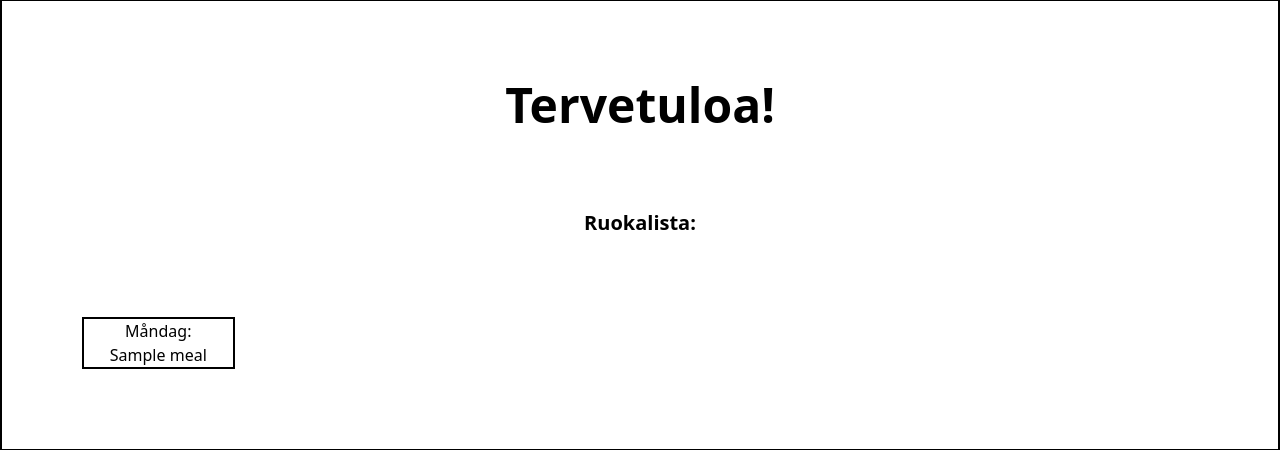
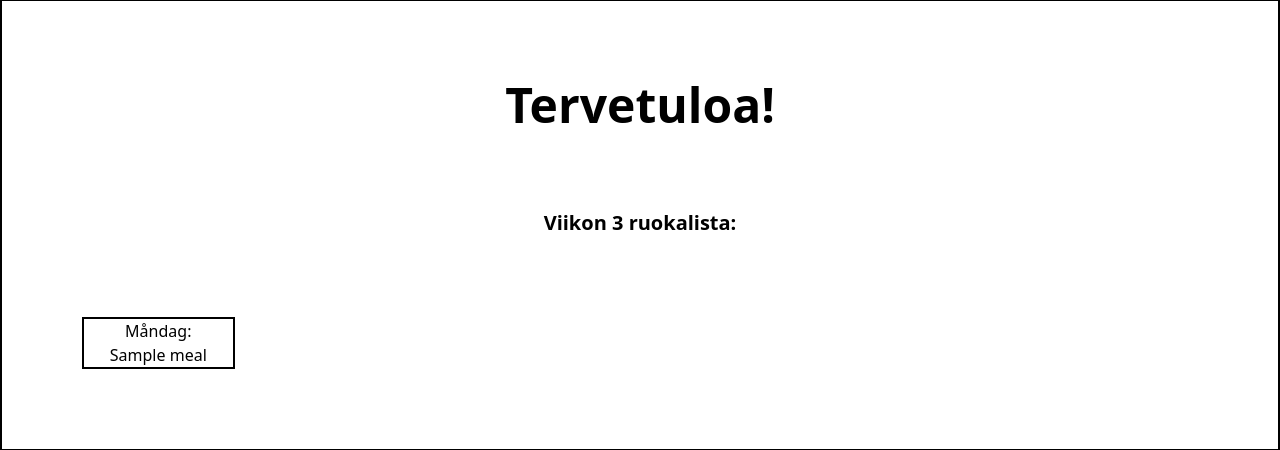
Before and after one commit to Pekk4/ruokalistageneraattori, a Flask app: template src/templates/index.html in a window 1280 px wide. Shown: the part 81-531 px from the top of the page. Run offline with Flask 2, Linux system fonts and the light colour scheme; the visitor is signed in with stand-in values (Sample User, id 1); the template is opened without the code that fills it: most values are stand-ins (such as "Sample title", 1, 10 or a date in 2020); parts of the project's set-up code (start-up, migrations or seed data) failed here and were passed over.

Commit message:
Added menu's week number info

```diff
--- a/src/templates/index.html
+++ b/src/templates/index.html
@@ -13,7 +13,8 @@
           <div id="header" class='m-20'>
             <h1 class="text-center text-5xl font-bold">Tervetuloa!</h1>
           </div>
-          <div><h1 class="text-center text-xl font-bold">Ruokalista:</h1></div>
+
+          <div><h1 class="text-center text-xl font-bold">Viikon {{ meals.timestamp.isocalendar()[1] }} ruokalista:</h1></div>
           <div id="content-wrapper" class="m-20 grid grid-cols-7 gap-x-2 text-center">
 
             {% for meal in meals.meals %}
```
